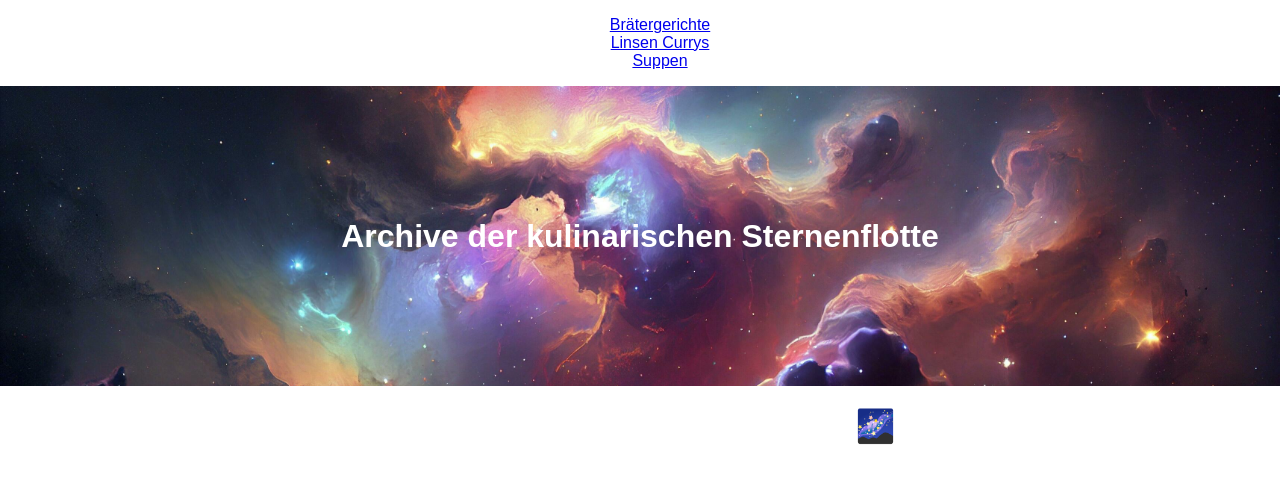
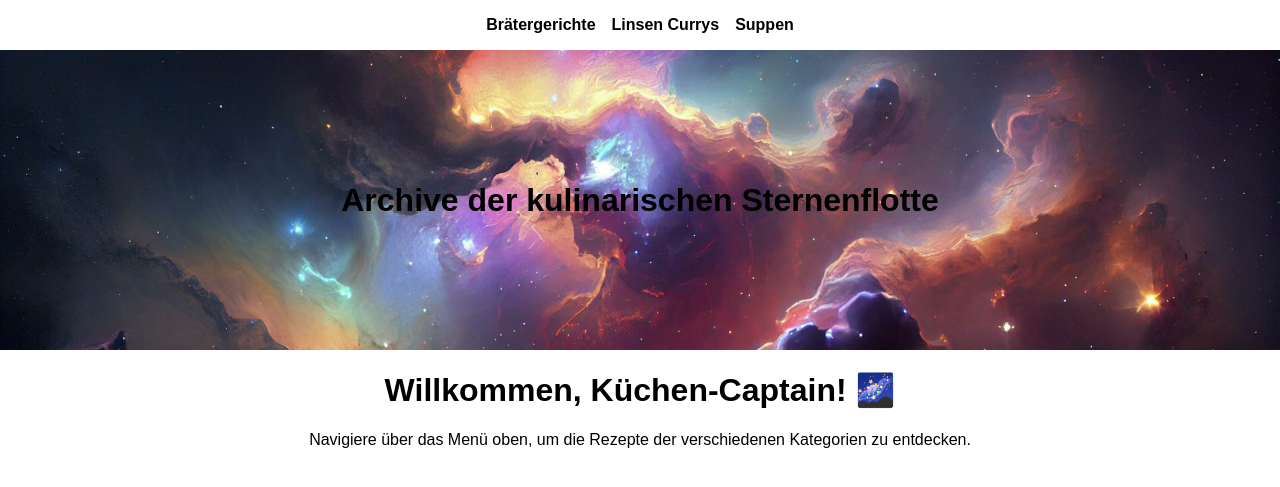
Before and after one commit to culinarystarfleet/Archives-of-the-culinary-starfleet, a Jekyll site: the page built from index.md, in a window 1280 px wide. Shown: the top 487 px of the page. Built offline with Jekyll 4.4.1, drawn with Linux system fonts in a browser that asks for light colours.

Commit message:
Update style.css

```diff
--- a/assets/css/style.css
+++ b/assets/css/style.css
@@ -1,7 +1,7 @@
 body {
   margin: 0;
   font-family: 'Orbitron', sans-serif;
-  color: white;
+  color: black;
   text-align: center;
 }
 
@@ -15,46 +15,21 @@ body {
   flex-direction: column;
 }
 
-.dropdown-menu, .submenu {
+.menu {
   list-style: none;
   padding: 0;
-  margin: 0;
+  margin: 1rem;
+  display: flex;
+  gap: 1rem;
+  justify-content: center;
 }
 
-.dropdown-menu > li {
-  display: inline-block;
-  position: relative;
-  margin: 0 1rem;
+.menu li a {
+  text-decoration: none;
+  color: black;
+  font-weight: bold;
 }
 
-.dropdown-menu > li span {
-  color: white;
-  cursor: default;
-  padding: 10px 16px;
-  display: inline-block;
+.menu li a:hover {
+  color: #ffcc00;
 }
-
-.submenu {
-  display: none;
-  position: absolute;
-  top: 100%;
-  left: 0;
-  background-color: #333;
-  min-width: 180px;
-  z-index: 1;
-}
-
-.dropdown:hover .submenu {
-  display: block;
-}
-
-.submenu li a {
-  display: block;
-  color: white;
-  padding: 10px;
-  text-decoration: none;
-}
-
-.submenu li a:hover {
-  background-color: #444;
-}
```
